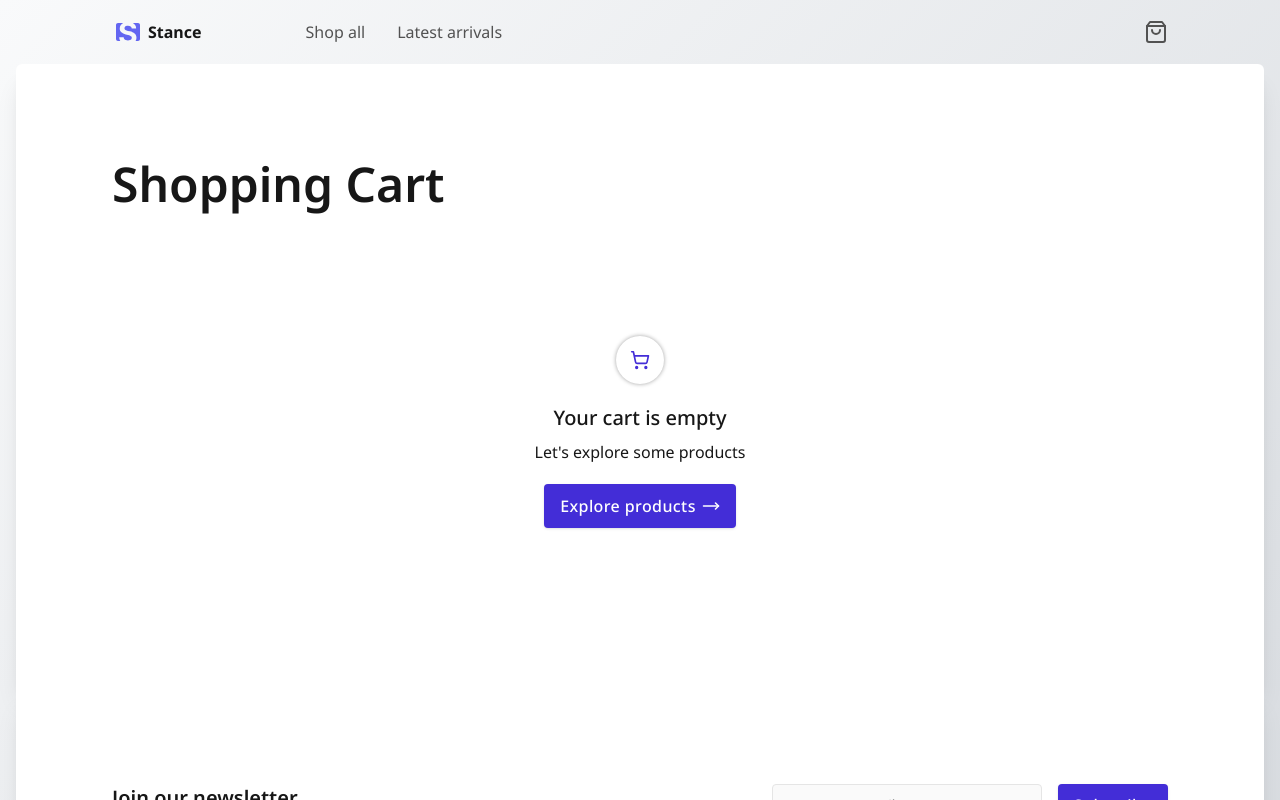
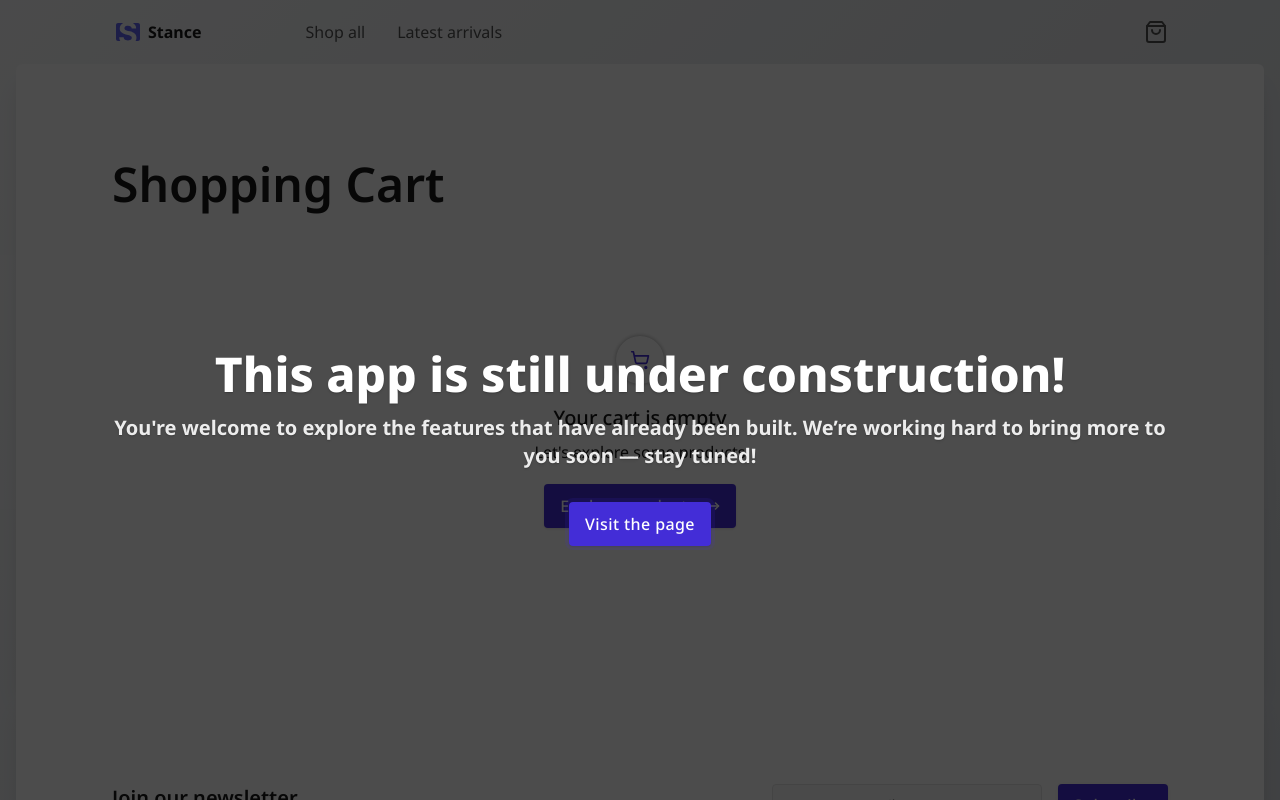
Before and after one commit to AndrejBerezni/Stance, a Next.js app: page /en/cart in a window 1280 px wide. Shown: the top 800 px of the page. Built offline with nearby package versions, Linux system fonts and the light colour scheme; no server answers.

Commit message:
chore: add under-construction info panel on page load

```diff
--- a/messages/en.json
+++ b/messages/en.json
@@ -158,5 +158,12 @@
     "couponPlaceholder": "Enter coupon code",
     "apply": "Apply",
     "invalidCoupon": "Invalid coupon code."
+  },
+  "underConstruction": {
+    "line1": "This app is still under construction!",
+    "line2": "You're welcome to explore the features that have already been built.",
+    "line3": "We’re working hard to bring more to you soon — stay tuned!",
+    "visit": "Visit the page",
+    "visitLabel": "Close information panel"
   }
 }
--- a/messages/pt.json
+++ b/messages/pt.json
@@ -158,5 +158,12 @@
     "couponPlaceholder": "Introduza o código do cupão",
     "apply": "Aplicar",
     "invalidCoupon": "Código de cupão inválido."
+  },
+  "underConstruction": {
+    "line1": "Esta aplicação ainda está em construção!",
+    "line2": "Sinta-se à vontade para explorar as funcionalidades que já estão disponíveis.",
+    "line3": "Estamos a trabalhar para trazer mais novidades em breve — fique atento!",
+    "visit": "Visitar a página",
+    "visitLabel": "Fechar painel de informação"
   }
 }
--- a/src/components/common/footer/join-newsletter.tsx
+++ b/src/components/common/footer/join-newsletter.tsx
@@ -20,7 +20,7 @@ export default function JoinNewsletter() {
         </h3>
         <p className="text-ink-600">{translate('newsText')}</p>
       </div>
-      <form className="flex flex-col items-start sm:flex-row sm:gap-4 lg:w-auto">
+      <form className="flex flex-col items-start gap-4 sm:flex-row lg:w-auto">
         <TextInput
           id="email"
           name="email"
--- a/src/components/common/main-layout.tsx
+++ b/src/components/common/main-layout.tsx
@@ -3,6 +3,7 @@ import { SidebarProvider } from '@/lib/providers/sidebar-provider';
 import Footer from './footer';
 import Navbar from './navbar';
 import Sidebar from './sidebar';
+import UnderConstruction from './under-construction';
 
 interface MainLayoutProps {
   children: React.ReactNode;
@@ -19,6 +20,7 @@ export default function MainLayout({ children }: MainLayoutProps) {
         {children}
       </main>
       <Footer />
+      <UnderConstruction />
     </>
   );
 }
--- /dev/null
+++ b/src/components/common/under-construction.tsx
@@ -0,0 +1,45 @@
+'use client';
+
+import { useRef, useState } from 'react';
+
+import { useTranslations } from 'next-intl';
+
+import useFocusOnFirstTabbableElement from '@/hooks/useFocusOnFirstTabbableElement';
+import useFocusTrap from '@/hooks/useFocusTrap';
+
+import Button from '../ui/button';
+
+export default function UnderConstruction() {
+  const translate = useTranslations('underConstruction');
+  const [show, setShow] = useState<boolean>(true);
+  const panelRef = useRef<HTMLDivElement | null>(null);
+
+  useFocusOnFirstTabbableElement(panelRef);
+  useFocusTrap(panelRef);
+
+  if (show)
+    return (
+      <div
+        ref={panelRef}
+        className="fixed top-0 left-0 z-50 flex h-screen w-screen flex-col items-center justify-center bg-black/70"
+      >
+        <article className="section-wrapper flex flex-col gap-4 text-center text-white text-shadow-md">
+          <p className="text-3xl font-extrabold sm:text-4xl lg:text-5xl">
+            {translate('line1')}
+          </p>
+          <p className="font-bold text-white/90 sm:text-lg lg:text-xl">
+            {translate('line2')} {translate('line3')}
+          </p>
+        </article>
+        <Button
+          variant="primary"
+          size="md"
+          onClick={() => setShow(false)}
+          aria-label={translate('visitLabel')}
+          className="-mt-4 md:-mt-8 lg:-mt-16"
+        >
+          {translate('visit')}
+        </Button>
+      </div>
+    );
+}
```
